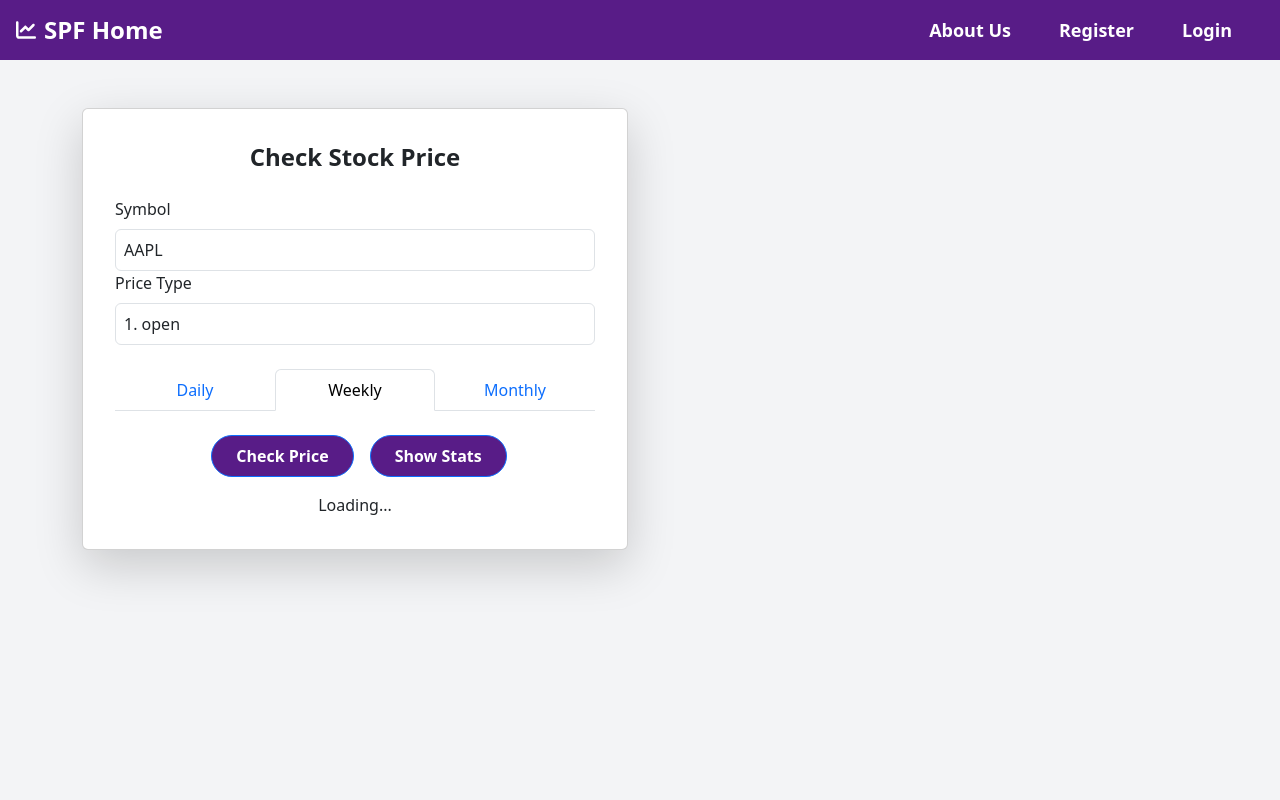
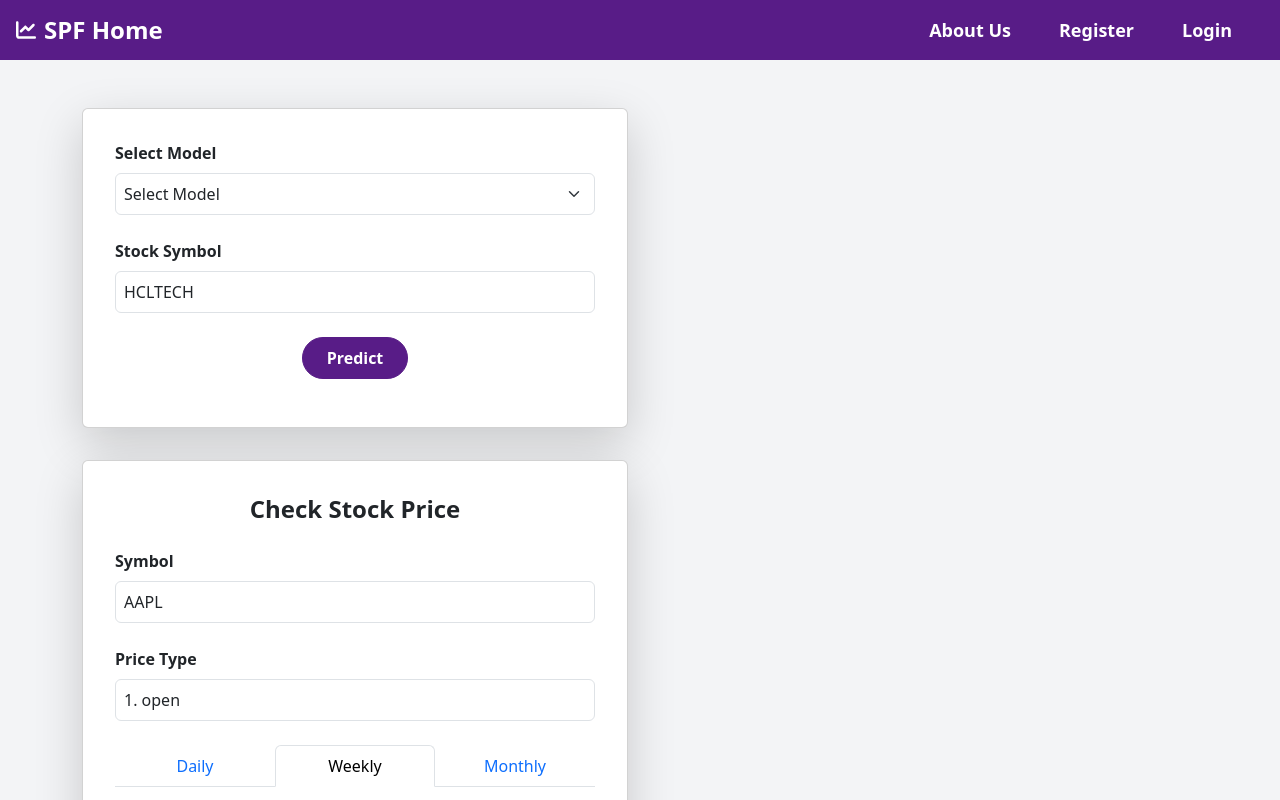
Before and after one commit to ArchitGupta16/Stock-Price-Forecasting, a React (Create React App) app in the folder App/client/: page /predict in a window 1280 px wide. Shown: the top 800 px of the page. Built offline with nearby package versions, Linux system fonts and the light colour scheme.

Commit message:
SPF-35 stock Details

```diff
--- a/App/client/src/components/Home.js
+++ b/App/client/src/components/Home.js
@@ -5,6 +5,7 @@ import NavBar from "./NavBar";
 import { Line } from 'react-chartjs-2';
 import Chart from 'chart.js/auto';
 import { CategoryScale } from 'chart.js';
+import { useNavigate } from "react-router-dom";
 
 Chart.register(CategoryScale);
 
@@ -12,6 +13,7 @@ const Home = () => {
   const [news, setNews] = useState([]);
   const [loading, setLoading] = useState(true);
   const symbols = ["AAPL", "GOOGL", "MSFT", "AMZN"];
+  const navigate = useNavigate(); // Initialize history
   const [AAPLchartData, AAPLsetChartData] = useState({
     labels: [],
     datasets: [
@@ -161,6 +163,9 @@ const Home = () => {
       setLoading(false);
     }
   };
+  const handleStatTable = (symbol) => {
+    navigate(`/stock-chart/${symbol}`);
+  };
 
   useEffect(() => {
     fetchData();
@@ -228,7 +233,7 @@ const Home = () => {
                           <Line data={MSFTchartData} />
                         </Col>
                       </Card.Text>
-                      <Button variant="dark" style={{ backgroundColor: '#280278',opacity:"93%" }} className="mt-2">Details</Button>
+                      <Button variant="dark" onClick={() => handleStatTable("MSFT")} style={{ backgroundColor: '#280278',opacity:"93%" }} className="mt-2">Details</Button>
                     </Card.Body>
                   </Card>
                 </Col>
@@ -243,7 +248,7 @@ const Home = () => {
                           <Line data={AAPLchartData} />
                         </Col>
                       </Card.Text>
-                      <Button variant="dark" style={{ backgroundColor: '#280278',opacity:"93%" }} className="mt-2">Details</Button>
+                      <Button variant="dark" onClick={() => handleStatTable("AAPL")} style={{ backgroundColor: '#280278',opacity:"93%" }} className="mt-2">Details</Button>
                     </Card.Body>
                   </Card>
                 </Col>
@@ -258,7 +263,7 @@ const Home = () => {
                           <Line data={GooglchartData} />
                         </Col>
                       </Card.Text>
-                      <Button variant="dark" style={{ backgroundColor: '#280278',opacity:"93%" }} className="mt-2">Details</Button>
+                      <Button variant="dark" onClick={() => handleStatTable("GOOGL")} style={{ backgroundColor: '#280278',opacity:"93%" }} className="mt-2">Details</Button>
                     </Card.Body>
                   </Card>
                 </Col>
@@ -273,7 +278,7 @@ const Home = () => {
                           <Line data={AMZNchartData} />
                         </Col>
                       </Card.Text>
-                      <Button variant="dark" style={{ backgroundColor: '#280278',opacity:"93%" }} className="mt-2">Details</Button>
+                      <Button variant="dark" onClick={() => handleStatTable("AMZN")} style={{ backgroundColor: '#280278',opacity:"93%" }} className="mt-2">Details</Button>
                     </Card.Body>
                   </Card>
                 </Col>
--- a/App/client/src/components/StockPrice.js
+++ b/App/client/src/components/StockPrice.js
@@ -1,6 +1,6 @@
 import React, { useState, useEffect } from "react";
 import axios from "axios";
-import { Form, Button, Container, Row, Col, Card, CardBody, Nav} from "react-bootstrap";
+import { Form, Button, Container, Row, Col, Card, Spinner, Nav} from "react-bootstrap";
 import { useHistory, useNavigate } from "react-router-dom";
 import NavBar from "./NavBar";
 
@@ -9,32 +9,43 @@ const StockPrice = () => {
   const [loading, setLoading] = useState(true);
   const [symbol, setSymbol] = useState("AAPL"); // Default symbol
   const [priceType, setPriceType] = useState("1. open");
-  const [activeNavItem, setActiveNavItem] = useState("0"); // Track active item
-  const [activeNav, setActiveNav] = useState("Daily"); // Track active item
-
+  const [activeNavItem, setActiveNavItem] = useState("0");
+  const [activeNav, setActiveNav] = useState("Daily");
+  const [selectedModel, setSelectedModel] = useState("");
+  const [stockSymbol, setStockSymbol] = useState("");
+  const [predictSymbol, setpredictSymbol] = useState("");
+  const [value, setValue] = useState("");
+  const [newLoading, setNewLoading] = useState(true);
   const apiKey = "YOUR_ALPHA_VANTAGE_API_KEY";
   const navigate = useNavigate(); // Initialize history
 
   const priceTypes = ["1. open", "2. high", "3. low", "4. close", "5. volume"];
 
-  const [symbols, setSymbols] = useState([]);
+  const [symbols, setSymbols] = useState([
+    "AAPL", "GOOGL", "MSFT", "TSLA", "AMZN", "FB", "NFLX", "M&M"]);
+  const [predictedSymbol, setpredictedSymbol] = useState([
+    "HCLTECH", "CIPLA", "BPCL", "GAIL", "RELIANCE", "IOC", "NTPC"]);
 
-  useEffect(() => {
-    const hardcodedSymbols = [
-      "AAPL",
-      "GOOGL",
-      "MSFT",
-      "TSLA",
-      "AMZN",
-      "FB",
-      "NFLX",
-      "M&M",
-    ];
-    setSymbols(hardcodedSymbols);
-  }, []);
+
 
   const handleStatTable = () => {
     navigate(`/stock-chart/${symbol}`);
+  };
+
+  const handlePredict = () => {
+    console.log(predictSymbol);
+    console.log(selectedModel);
+    // send requtes to fetch prediction of price
+    axios.post('http://localhost:5000/stock/predict', { symbol: predictSymbol, model: selectedModel })
+      .then((response) => {
+        console.log(response);
+        setValue(response.data.prediction);
+        setNewLoading(false);
+        console.log(value);
+      })
+      .catch((error) => {
+        console.error(error);
+      });
   };
 
   const handleNavItemClick = (eventKey) => {
@@ -74,6 +85,60 @@ const StockPrice = () => {
     <div className="bg-gray-100 min-h-screen">
       <NavBar/>
       <Container className="py-12">
+      <Row>
+          <Col md={6} className="mb-8">
+            <Card className="bg-white shadow-lg">
+              <Card.Body className="p-8">
+                <Form.Group>
+                  <Form.Label className="font-semibold">Select Model</Form.Label>
+                  <Form.Select
+                    value={selectedModel}
+                    onChange={(e) => setSelectedModel(e.target.value)}
+                    className="w-full p-2 border rounded"
+                  >
+                    <option value="">Select Model</option>
+                    <option value="ARIMA">ARIMA</option>
+                    <option value="RandomForest">Random Forest</option>
+                    <option value="RandomForest">Decision Tree</option>
+                    <option value="LSTM">LSTM</option>
+                  </Form.Select>
+                </Form.Group>
+                <br/>
+                <Form.Group>
+                  <Form.Label className="font-semibold">Stock Symbol</Form.Label>
+                  <Form.Control
+                    as="select"
+                    value={predictSymbol}
+                    onChange={(e) => setpredictSymbol(e.target.value)}
+                    className="w-full p-2 border rounded "
+                    placeholder="Enter Stock Symbol"
+                  >
+                   {predictedSymbol.map((s) => (
+                        <option key={s} value={s}>
+                          {s}
+                        </option>
+                      ))}
+                  </Form.Control>
+                </Form.Group>
+                <div className="text-center">
+                  <br />
+                  <Button
+                    onClick={handlePredict}
+                    className="bg-purple-900 border-purple-900 hover:bg-purple-700 text-white font-semibold py-2 px-6 rounded-full mx-2"
+                  >
+                    Predict
+                  </Button>
+                </div>
+                {newLoading ? (
+                  <p className="text-center mt-3 "></p>
+                ) : (
+                  <p className="text-center mt-3 font-semibold">Predicted Price : Rs {value}</p>
+                )}
+              </Card.Body>
+            </Card>
+          </Col>
+          {/* Other components or sections */}
+        </Row>
         <Row>
         <Col md={6} className="mb-8">
             <Card className="bg-white shadow-lg ">
@@ -83,7 +148,7 @@ const StockPrice = () => {
                 </h2>
                 <Form>
                   <Form.Group>
-                    <Form.Label>Symbol</Form.Label>
+                    <Form.Label className="font-semibold">Symbol</Form.Label>
                     <Form.Control
                       as="select"
                       value={symbol}
@@ -97,8 +162,9 @@ const StockPrice = () => {
                       ))}
                     </Form.Control>
                   </Form.Group>
+                  <br/>
                   <Form.Group>
-                    <Form.Label>Price Type</Form.Label>
+                    <Form.Label className="font-semibold">Price Type</Form.Label>
                     <Form.Control
                       as="select"
                       value={priceType}
@@ -152,22 +218,22 @@ const StockPrice = () => {
                     <br />
                     <Button
                     onClick={handleCheckPrice}
-                    className="bg-purple-900 hover:bg-gray-500 text-white font-semibold py-2 px-6 rounded-full mx-2"
+                    className="bg-purple-900 border-purple-900 hover:bg-purple-700 text-white font-semibold py-2 px-6 rounded-full mx-2"
                   >
                     Check Price
                   </Button>
                   <Button
                     onClick={handleStatTable}
-                    className="bg-purple-900 hover:bg-gray-500 text-white font-semibold py-2 px-6 ml-2 rounded-full"
+                    className="bg-purple-900 border-purple-900 hover:bg-purple-700 text-white font-semibold py-2 px-6 ml-2 rounded-full"
                   >
                     Show Stats
                   </Button>
                   </div>
                 </Form>
                 {loading ? (
-                  <p className="text-center mt-3">Loading...</p>
+                  <p className="text-center mt-3"></p>
                 ) : (
-                  <p className="text-center mt-3">Price: {price}</p>
+                  <p className="text-center mt-3 font-semibold">Price: {price}</p>
                 )}
               </Card.Body>
             </Card>
```
Also changed, not shown: App/client/src/components/Portfolio.js (+28 -23 lines), 1 other file (tests, documents, lock files or other folders).
